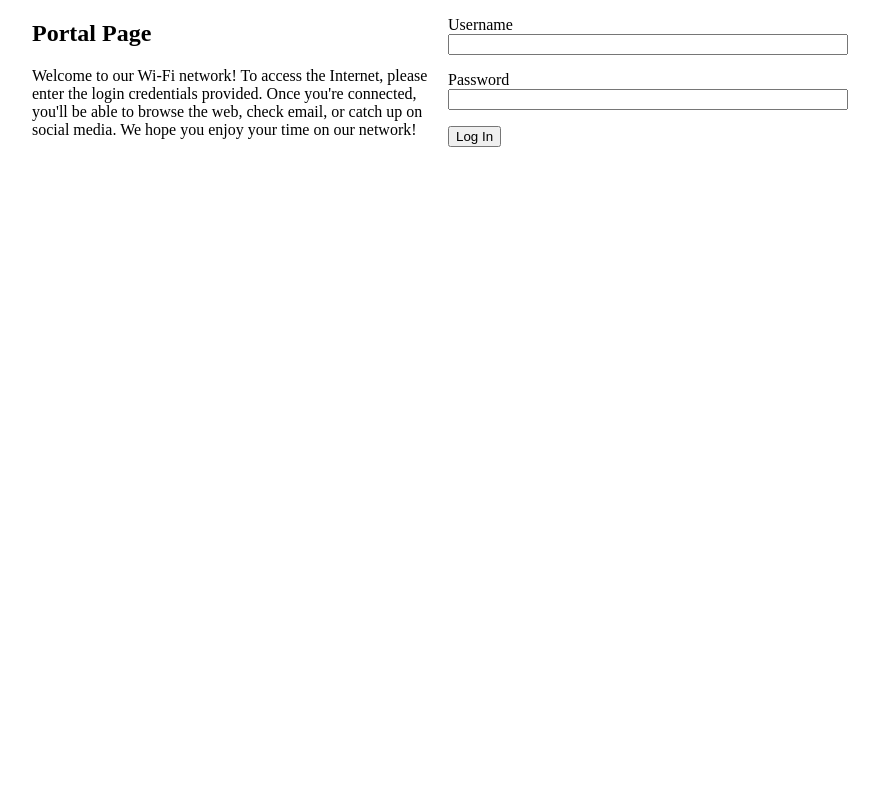
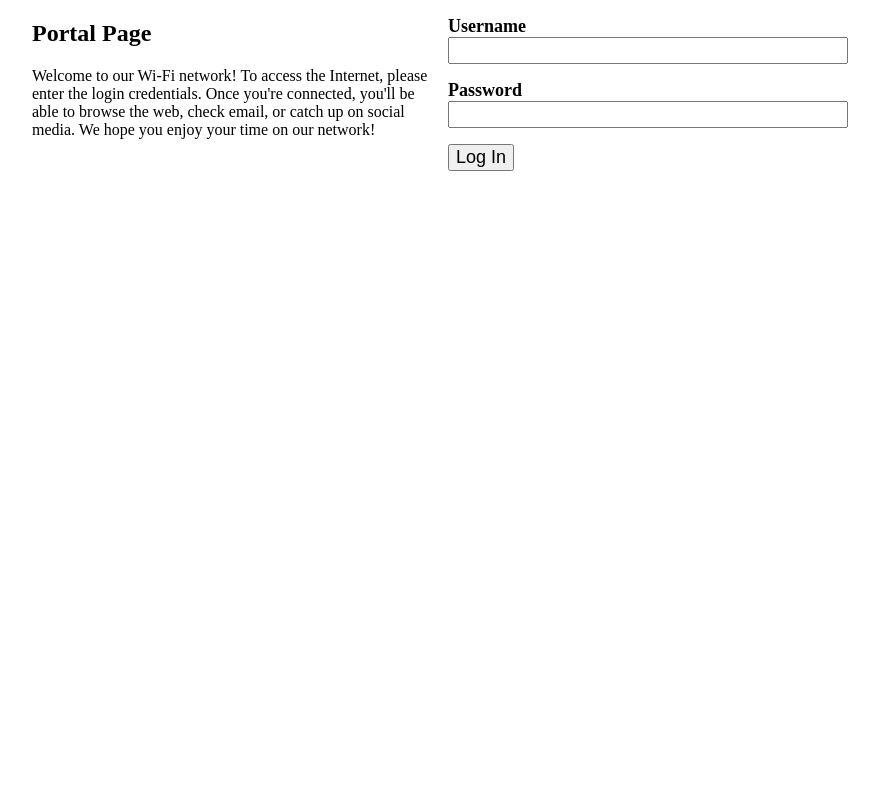
Before and after one commit to dogkeeper886/wispr, a Node project: template express/views/index.ejs in a window 1280 px wide. Shown: the whole page, without its empty margins (200-1079 px from the left). Run offline with Node 20 templates, Linux system fonts and the light colour scheme; the template is opened without the code that fills it, so the values that code supplies are empty; some libraries are stand-ins or nearby versions.

Commit message:
adjust font size

```diff
--- a/express/public/css/style.css
+++ b/express/public/css/style.css
@@ -1,6 +1,7 @@
 :root {
   --main-padding: 1rem;
   --main-max-width: 400px;
+  --main-font-size-large: large;
 }
 
 * {
@@ -141,6 +142,17 @@ footer {
   flex-basis: var(--main-max-width);
 }
 
+.login-form label{
+  font-size: var(--main-font-size-large);
+  font-weight: 600;
+}
+
+input#user_name,
+input#user_password,
+input#login {
+  font-size: var(--main-font-size-large);
+}
+
 p.login-username,
 p.login-password {
   display: grid;
--- a/express/views/index.ejs
+++ b/express/views/index.ejs
@@ -30,9 +30,9 @@
 -->
 <div class="login-container">
     <section class="login-first-section">
-        <h1 class="login-title">Portal Page</h1>
+        <h2 class="login-title">Portal Page</h2>
         <p class="login-description">Welcome to our Wi-Fi network! To access the Internet, please enter the login
-            credentials provided. Once
+            credentials. Once
             you're
             connected, you'll be able to browse the web, check email, or catch up on social media. We hope you enjoy
             your
```
